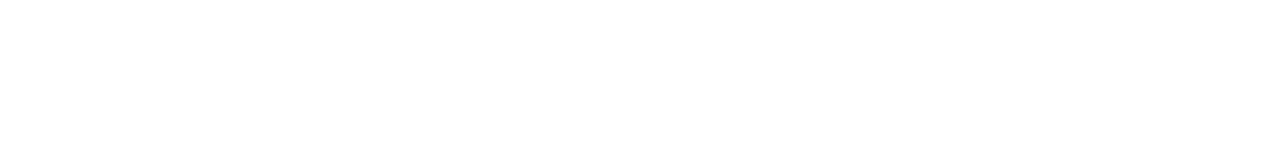
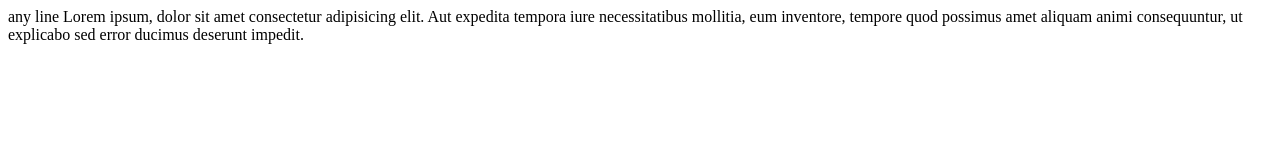
Before and after one commit to Muntasir-Mamun7/morn-rn.02, a plain HTML site: page index.html in a window 1280 px wide. Drawn offline with Linux system fonts and the light colour scheme.

Commit message:
first commit

```diff
--- a/index.html
+++ b/index.html
@@ -5,5 +5,10 @@
     <meta name="viewport" content="width=device-width, initial-scale=1.0" />
     <title>Morn-new-repo</title>
   </head>
-  <body></body>
+  <body>
+    any line Lorem ipsum, dolor sit amet consectetur adipisicing elit. Aut
+    expedita tempora iure necessitatibus mollitia, eum inventore, tempore quod
+    possimus amet aliquam animi consequuntur, ut explicabo sed error ducimus
+    deserunt impedit.
+  </body>
 </html>
```
Also changed, not shown: 1 other file.
